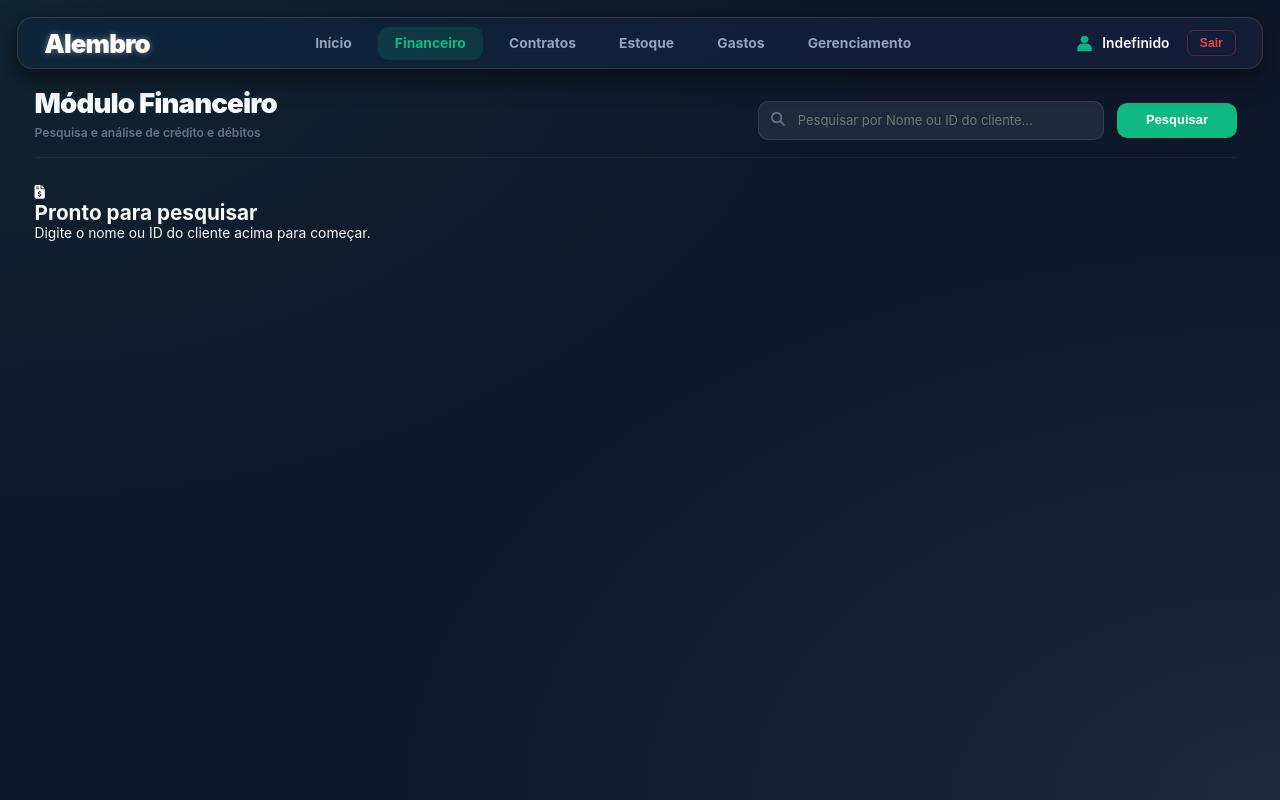
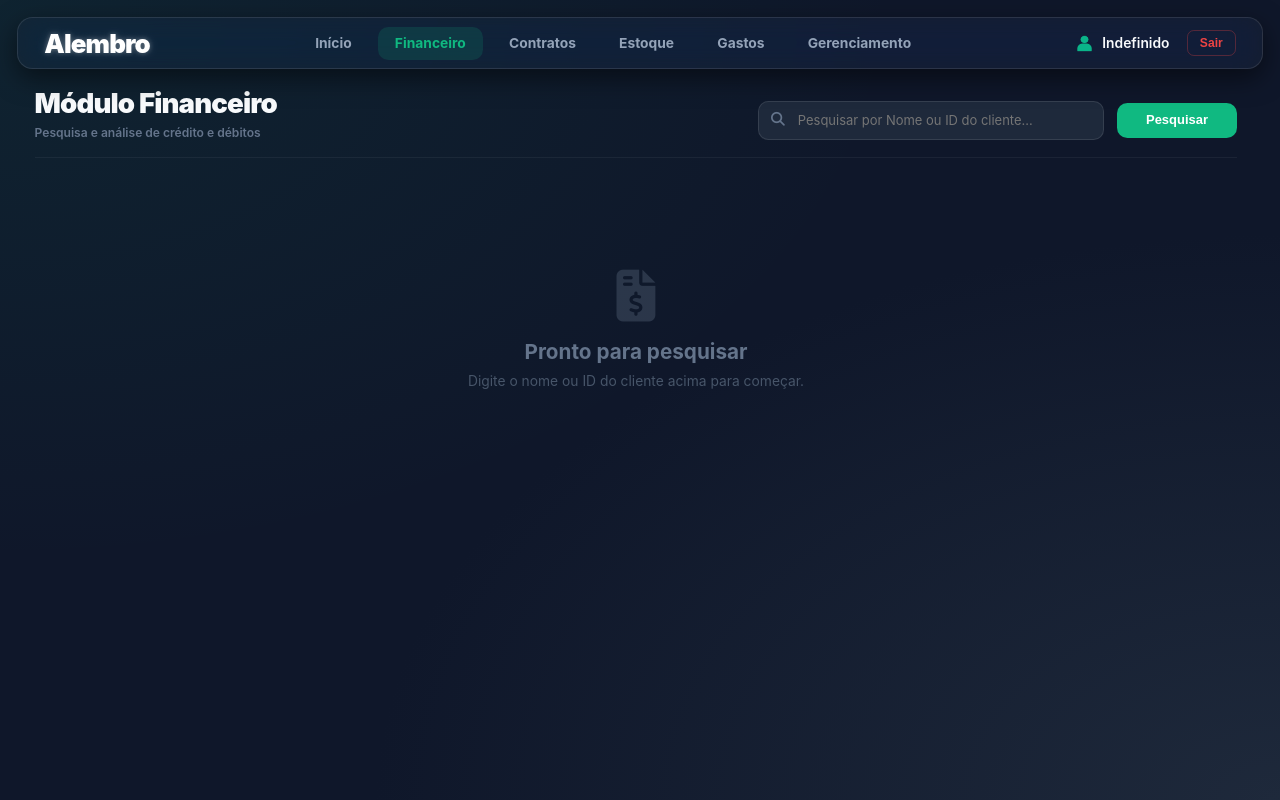
Before and after one commit to murilo813/AlembroWebERP-Frontend, a Vue app: page /finance in a window 1280 px wide. Built offline with nearby package versions, Linux system fonts and the light colour scheme; sample sign-in values are in the browser's storage.

Commit message:
fix: css do fundo da aba

```diff
--- a/src/views/Finance/finance.css
+++ b/src/views/Finance/finance.css
@@ -86,6 +86,28 @@
 .clear-icon:hover {
   color: #ef4444;
   transform: scale(1.1);
+}
+
+/* ESTADOS VAZIOS DA PESQUISA */
+.empty-search-state {
+  display: flex;
+  flex-direction: column;
+  align-items: center;
+  justify-content: center;
+  padding: 10rem 0;
+  color: #475569;
+}
+
+.empty-icon {
+  font-size: 6rem;
+  margin-bottom: 2rem;
+  opacity: 0.5;
+}
+
+.empty-search-state h2 {
+  font-size: 2.4rem;
+  color: #64748b;
+  margin-bottom: 1rem;
 }
 
 /* GRID DO DASHBOARD */
```
